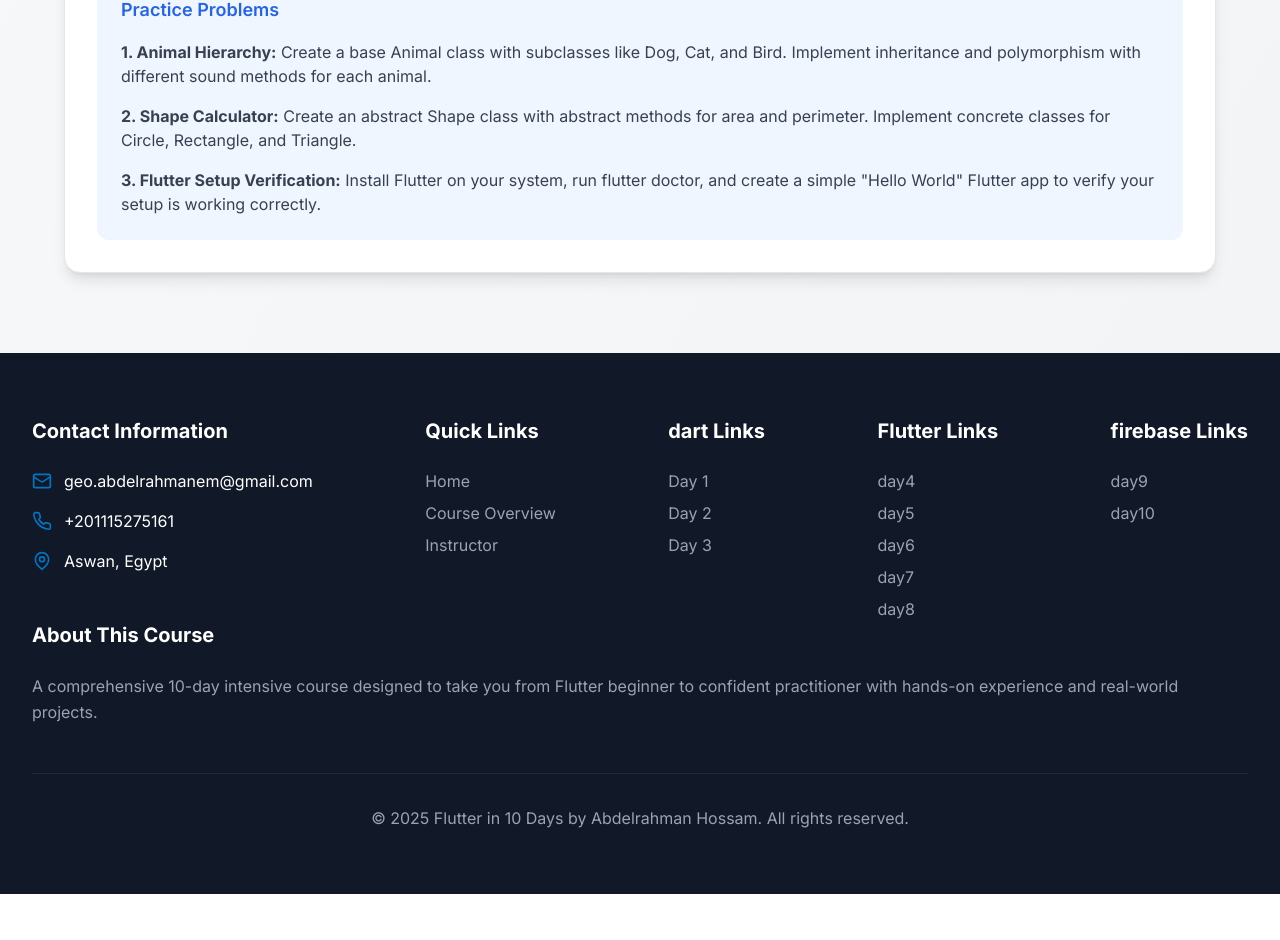
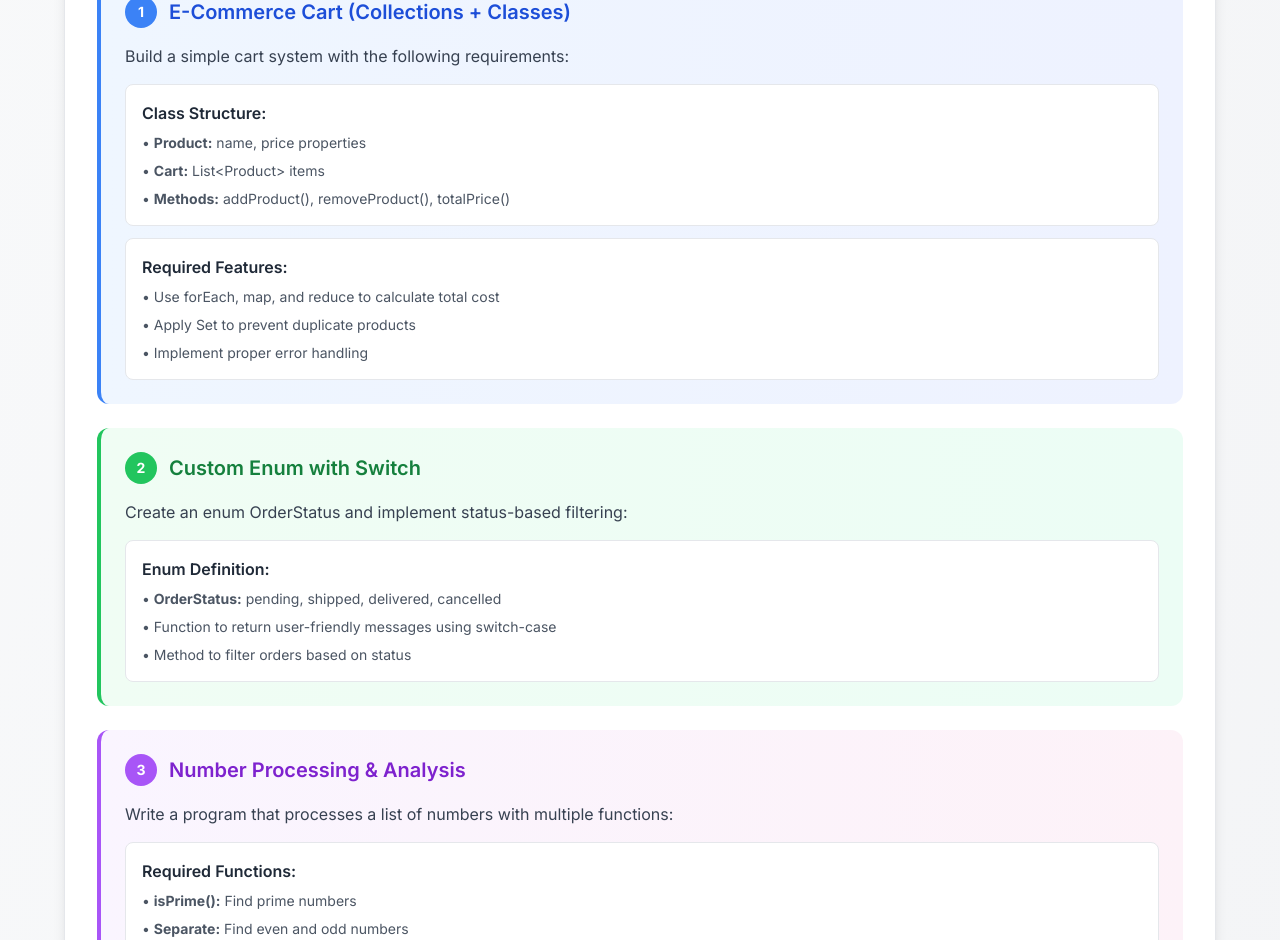
Before and after one commit to AbdelrahmanH161/flutter_course, a React (Vite) app: page /day3 in a window 1280 px wide. Shown: the part 1860-2800 px from the top of the page. Before the commit the page ends 2754 px from the top, so only its background shows below. Built offline with nearby package versions, Linux system fonts and the light colour scheme.

Commit message:
Update Day 3 content; replace previous practice problems with new exercises focused on E-Commerce, custom enums, number processing, and a flight booking system, enhancing the learning experience with detailed requirements and class structures.

```diff
--- a/src/pages/day3.tsx
+++ b/src/pages/day3.tsx
@@ -579,30 +579,214 @@ const Day3 = () => {
 									Lab Exercises
 								</h3>
 
-								<div className='bg-blue-50 dark:bg-blue-900/20 rounded-xl p-6'>
-									<h5 className='text-lg font-semibold text-blue-600 dark:text-blue-400 mb-4'>
-										Practice Problems
-									</h5>
-									<ol className='space-y-4'>
-										<li className='text-gray-700 dark:text-gray-300'>
-											<strong>1. Animal Hierarchy:</strong> Create a base Animal
-											class with subclasses like Dog, Cat, and Bird. Implement
-											inheritance and polymorphism with different sound methods
-											for each animal.
-										</li>
-										<li className='text-gray-700 dark:text-gray-300'>
-											<strong>2. Shape Calculator:</strong> Create an abstract
-											Shape class with abstract methods for area and perimeter.
-											Implement concrete classes for Circle, Rectangle, and
-											Triangle.
-										</li>
-										<li className='text-gray-700 dark:text-gray-300'>
-											<strong>3. Flutter Setup Verification:</strong> Install
-											Flutter on your system, run flutter doctor, and create a
-											simple "Hello World" Flutter app to verify your setup is
-											working correctly.
-										</li>
-									</ol>
+								{/* Exercise 1: E-Commerce Cart */}
+								<div className='bg-gradient-to-r from-blue-50 to-indigo-50 dark:from-blue-900/20 dark:to-indigo-900/20 rounded-xl p-6 mb-6 border-l-4 border-blue-500'>
+									<div className='flex items-center gap-3 mb-4'>
+										<div className='w-8 h-8 bg-blue-500 rounded-full flex items-center justify-center text-white font-bold text-sm'>
+											1
+										</div>
+										<h5 className='text-xl font-semibold text-blue-700 dark:text-blue-300'>
+											E-Commerce Cart (Collections + Classes)
+										</h5>
+									</div>
+									<p className='text-gray-700 dark:text-gray-300 mb-4'>
+										Build a simple cart system with the following requirements:
+									</p>
+									<div className='space-y-3'>
+										<div className='bg-white dark:bg-gray-700 rounded-lg p-4 border border-gray-200 dark:border-gray-600'>
+											<h6 className='font-semibold text-gray-800 dark:text-gray-200 mb-2'>
+												Class Structure:
+											</h6>
+											<ul className='space-y-2 text-sm text-gray-600 dark:text-gray-400'>
+												<li>
+													• <strong>Product:</strong> name, price properties
+												</li>
+												<li>
+													• <strong>Cart:</strong> List&lt;Product&gt; items
+												</li>
+												<li>
+													• <strong>Methods:</strong> addProduct(),
+													removeProduct(), totalPrice()
+												</li>
+											</ul>
+										</div>
+										<div className='bg-white dark:bg-gray-700 rounded-lg p-4 border border-gray-200 dark:border-gray-600'>
+											<h6 className='font-semibold text-gray-800 dark:text-gray-200 mb-2'>
+												Required Features:
+											</h6>
+											<ul className='space-y-2 text-sm text-gray-600 dark:text-gray-400'>
+												<li>
+													• Use forEach, map, and reduce to calculate total cost
+												</li>
+												<li>• Apply Set to prevent duplicate products</li>
+												<li>• Implement proper error handling</li>
+											</ul>
+										</div>
+									</div>
+								</div>
+
+								{/* Exercise 2: Custom Enum with Switch */}
+								<div className='bg-gradient-to-r from-green-50 to-emerald-50 dark:from-green-900/20 dark:to-emerald-900/20 rounded-xl p-6 mb-6 border-l-4 border-green-500'>
+									<div className='flex items-center gap-3 mb-4'>
+										<div className='w-8 h-8 bg-green-500 rounded-full flex items-center justify-center text-white font-bold text-sm'>
+											2
+										</div>
+										<h5 className='text-xl font-semibold text-green-700 dark:text-green-300'>
+											Custom Enum with Switch
+										</h5>
+									</div>
+									<p className='text-gray-700 dark:text-gray-300 mb-4'>
+										Create an enum OrderStatus and implement status-based
+										filtering:
+									</p>
+									<div className='space-y-3'>
+										<div className='bg-white dark:bg-gray-700 rounded-lg p-4 border border-gray-200 dark:border-gray-600'>
+											<h6 className='font-semibold text-gray-800 dark:text-gray-200 mb-2'>
+												Enum Definition:
+											</h6>
+											<ul className='space-y-2 text-sm text-gray-600 dark:text-gray-400'>
+												<li>
+													• <strong>OrderStatus:</strong> pending, shipped,
+													delivered, cancelled
+												</li>
+												<li>
+													• Function to return user-friendly messages using
+													switch-case
+												</li>
+												<li>• Method to filter orders based on status</li>
+											</ul>
+										</div>
+									</div>
+								</div>
+
+								{/* Exercise 3: Number Processing */}
+								<div className='bg-gradient-to-r from-purple-50 to-pink-50 dark:from-purple-900/20 dark:to-pink-900/20 rounded-xl p-6 mb-6 border-l-4 border-purple-500'>
+									<div className='flex items-center gap-3 mb-4'>
+										<div className='w-8 h-8 bg-purple-500 rounded-full flex items-center justify-center text-white font-bold text-sm'>
+											3
+										</div>
+										<h5 className='text-xl font-semibold text-purple-700 dark:text-purple-300'>
+											Number Processing & Analysis
+										</h5>
+									</div>
+									<p className='text-gray-700 dark:text-gray-300 mb-4'>
+										Write a program that processes a list of numbers with
+										multiple functions:
+									</p>
+									<div className='space-y-3'>
+										<div className='bg-white dark:bg-gray-700 rounded-lg p-4 border border-gray-200 dark:border-gray-600'>
+											<h6 className='font-semibold text-gray-800 dark:text-gray-200 mb-2'>
+												Required Functions:
+											</h6>
+											<ul className='space-y-2 text-sm text-gray-600 dark:text-gray-400'>
+												<li>
+													• <strong>isPrime():</strong> Find prime numbers
+												</li>
+												<li>
+													• <strong>Separate:</strong> Find even and odd numbers
+												</li>
+												<li>
+													• <strong>factorial():</strong> Calculate factorial
+													using recursion
+												</li>
+												<li>
+													• <strong>Loops:</strong> Use for, while, and
+													conditional expressions
+												</li>
+											</ul>
+										</div>
+									</div>
+								</div>
+
+								{/* Exercise 4: Flight Booking System */}
+								<div className='bg-gradient-to-r from-orange-50 to-red-50 dark:from-orange-900/20 dark:to-red-900/20 rounded-xl p-6 mb-6 border-l-4 border-orange-500'>
+									<div className='flex items-center gap-3 mb-4'>
+										<div className='w-8 h-8 bg-orange-500 rounded-full flex items-center justify-center text-white font-bold text-sm'>
+											4
+										</div>
+										<h5 className='text-xl font-semibold text-orange-700 dark:text-orange-300'>
+											Flight Booking System (Maps + Classes)
+										</h5>
+									</div>
+									<p className='text-gray-700 dark:text-gray-300 mb-4'>
+										Build a comprehensive flight booking system with the
+										following components:
+									</p>
+									<div className='space-y-3'>
+										<div className='bg-white dark:bg-gray-700 rounded-lg p-4 border border-gray-200 dark:border-gray-600'>
+											<h6 className='font-semibold text-gray-800 dark:text-gray-200 mb-2'>
+												Class Structure:
+											</h6>
+											<ul className='space-y-2 text-sm text-gray-600 dark:text-gray-400'>
+												<li>
+													• <strong>Flight:</strong> flightNumber, destination,
+													seatsAvailable
+												</li>
+												<li>
+													• <strong>Booking:</strong> passengerName,
+													flightNumber
+												</li>
+												<li>
+													• <strong>Storage:</strong> Map&lt;String, Flight&gt;
+													for flights
+												</li>
+												<li>
+													• <strong>Storage:</strong> List&lt;Booking&gt; for
+													bookings
+												</li>
+											</ul>
+										</div>
+										<div className='bg-white dark:bg-gray-700 rounded-lg p-4 border border-gray-200 dark:border-gray-600'>
+											<h6 className='font-semibold text-gray-800 dark:text-gray-200 mb-2'>
+												Required Methods:
+											</h6>
+											<ul className='space-y-2 text-sm text-gray-600 dark:text-gray-400'>
+												<li>
+													• <strong>addBooking():</strong> Decrease seats if
+													available
+												</li>
+												<li>
+													• <strong>cancelBooking():</strong> Increase seats
+													back
+												</li>
+												<li>
+													• <strong>listPassengers():</strong> Use .where to
+													find passengers in a flight
+												</li>
+											</ul>
+										</div>
+									</div>
+								</div>
+
+								{/* Challenge Section */}
+								<div className='bg-gradient-to-r from-amber-50 to-yellow-50 dark:from-amber-900/20 dark:to-yellow-900/20 rounded-xl p-6 border-l-4 border-amber-500'>
+									<div className='flex items-center gap-3 mb-4'>
+										<div className='w-10 h-10 bg-amber-500 rounded-full flex items-center justify-center text-white font-bold text-lg'>
+											🏆
+										</div>
+										<h5 className='text-xl font-semibold text-amber-700 dark:text-amber-300'>
+											Bonus Challenge
+										</h5>
+									</div>
+									<p className='text-gray-700 dark:text-gray-300 mb-4'>
+										Try to solve all exercises and test them with different
+										inputs. Challenge yourself to write clean, readable code and
+										experiment with advanced Dart concepts!
+									</p>
+									<div className='flex flex-wrap gap-2'>
+										<span className='px-3 py-1 bg-amber-100 dark:bg-amber-800 text-amber-800 dark:text-amber-200 rounded-full text-sm font-medium'>
+											Collections
+										</span>
+										<span className='px-3 py-1 bg-amber-100 dark:bg-amber-800 text-amber-800 dark:text-amber-200 rounded-full text-sm font-medium'>
+											OOP
+										</span>
+										<span className='px-3 py-1 bg-amber-100 dark:bg-amber-800 text-amber-800 dark:text-amber-200 rounded-full text-sm font-medium'>
+											Enums
+										</span>
+										<span className='px-3 py-1 bg-amber-100 dark:bg-amber-800 text-amber-800 dark:text-amber-200 rounded-full text-sm font-medium'>
+											Maps
+										</span>
+									</div>
 								</div>
 							</motion.div>
 						</div>
```
